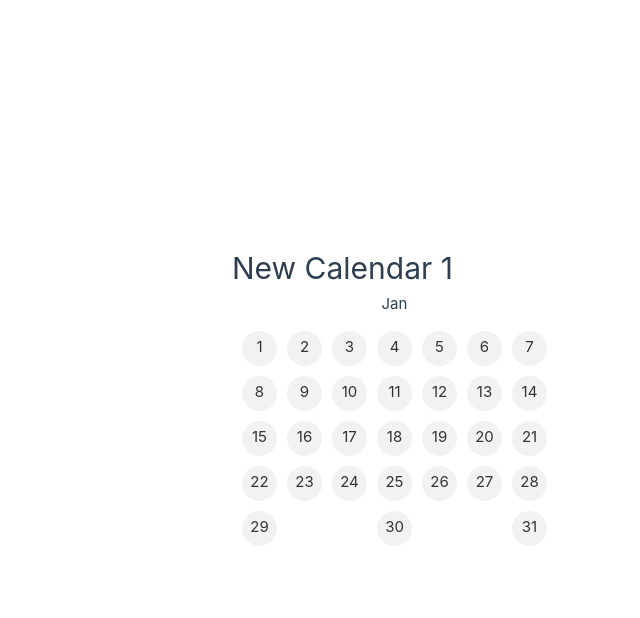
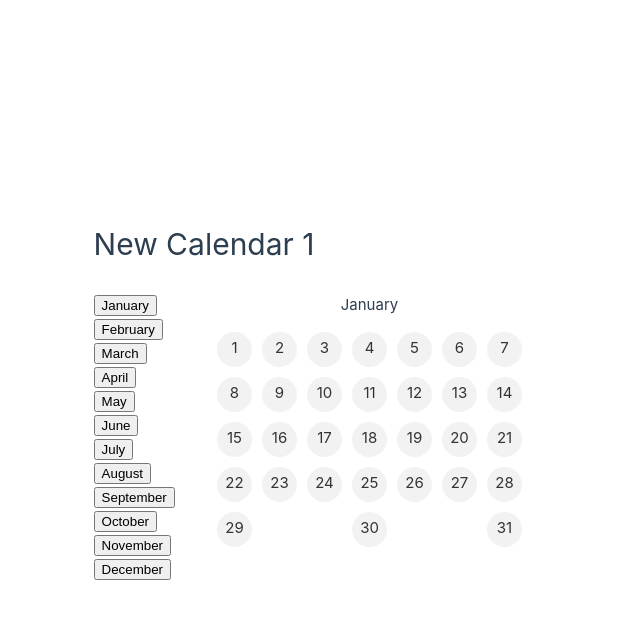
Before and after one commit to wildbeard/every-day-calendar, a Vue app: page / in a window 1280 px wide. Both pictures are taken after a click on the button "Add Calendar". Shown: the top 618 px of the page, without its empty margins (83-723 px from the left). Built offline with nearby package versions, Linux system fonts and the light colour scheme.

Commit message:
Can now swap calendars

```diff
--- a/src/components/Calendar.vue
+++ b/src/components/Calendar.vue
@@ -1,17 +1,15 @@
 <template>
   <div class="wrapper">
-    <div class="month"
-      v-for="(month, m) in months"
-      :key="m">
+    <div class="month" >
       <div class="month-name">
-        {{ month.month }}
+        {{ month.full }}
       </div>
       <div class="week" v-for="(week, w) in weeks" :key="w">
         <div class="day"
           v-for="(day, d) in week"
-          :key="`${m}-${d}`"
+          :key="`${month.short}-${d}`"
           :class="{ checked: day.checked }"
-          @click="toggleCheck(m, day.day - 1)">
+          @click="toggleCheck(day.day - 1)">
           {{ day.day }} <br>
         </div>
       </div>
@@ -20,29 +18,26 @@
 </template>
 
 <script setup lang="ts">
-import { ref, computed, defineProps, defineEmits } from 'vue';
+import { computed, defineProps, defineEmits } from 'vue';
 
+interface Day {
+  day: number,
+  checked: boolean,
+}
+interface Month {
+  short: string,
+  full: string,
+  days: Day[],
+}
 interface Props {
-  month: Number,
-  monthData: Array<{}>,
+  month: Month,
 }
 
 const props = defineProps<Props>();
-
-const currentYear = (new Date()).getFullYear();
-const daysInMonth = (month: number, year: number) => {
-  return 32 - (new Date(year, month, 32)).getDate();
-};
-const months = ref(Array.from([props.month], (_, i) => {
-  const m = new Date(0, i).toLocaleString('en-us', { month: 'short' });
-  return {
-    month: m,
-    days: Array.from(Array(daysInMonth(i, currentYear)), (_, d) => ({ day: d + 1, checked: false, })),
-  };
-}));
+const emits = defineEmits(['toggleDate']);
 
 const weeks = computed(() => {
-  const days = months.value[0].days;
+  const days = props.month.days;
   const weeks = [];
 
   for (let i = 0; i < days.length; i += 7) {
@@ -52,9 +47,24 @@ const weeks = computed(() => {
   return weeks;
 });
 
-const toggleCheck = (month: number, day: number) => {
-  months.value[month].days[day].checked = !months.value[month].days[day].checked;
-};
+function toggleCheck(day: number) {
+  const months = [
+    'Jan',
+    'Feb',
+    'Mar',
+    'Apr',
+    'May',
+    'Jun',
+    'Jul',
+    'Aug',
+    'Sep',
+    'Oct',
+    'Nov',
+    'Dec',
+  ];
+  const month = months.indexOf(props.month.short);
+  emits('toggleDate', { month, day });
+}
 </script>
 
 <style>
--- a/src/views/CalendarList.vue
+++ b/src/views/CalendarList.vue
@@ -8,6 +8,7 @@
           <router-link :to="`/calendars/${calendar.id}`">
             {{ calendar.name }}
           </router-link>
+          <button style="margin-left: 15px;" @click="removeCalendar(c)">x</button>
         </li>
         <li>
           <button @click="addCalendar">Add Calendar</button>
@@ -31,9 +32,20 @@ import {
 } from 'vue';
 import { useRouter } from 'vue-router';
 
+interface Day {
+  day: number,
+  checked: boolean,
+}
+interface Month {
+  short: string,
+  full: string,
+  days: Day[],
+}
 interface Calendar {
   id: string,
   name: string,
+  year: number,
+  data: Month,
 }
 
 const router = useRouter();
@@ -71,19 +83,36 @@ const getId = (): string => {
 
   return id;
 };
-const addCalendar = () => {
+function buildMonths(year: number): Array<Month> {
+  function daysInMonth (month: number, year: number) {
+    return 32 - (new Date(year, month, 32)).getDate();
+  }
+    return Array.from(Array(12), (_, i) => {
+      const month = new Date(0, i);
+      return {
+        short: month.toLocaleString('en-us', { month: 'short' }),
+        full: month.toLocaleString('en-us', { month: 'long' }),
+        days: Array.from(Array(daysInMonth(i, year)), (_, d) => ({ day: d + 1, checked: false })),
+      };
+    });
+}
+
+function addCalendar() {
   const count = calendars.value.length ? calendars.value.length + 1 : 1;
-  const calendar = {
+  const currentYear = (new Date()).getFullYear();
+  const calendar: Calendar = {
     id: getId(),
     name: `New Calendar ${count}`,
-    data: Array.from(Array(365), (_, i) => ({
-      day: i + 1,
-      checked: false,
-    })),
+    year: currentYear,
+    data: buildMonths(currentYear),
   };
   calendars.value.push(calendar);
   // Hacky Wacky Town
   handleUnload();
   router.push({ path: `/calendars/${calendar.id}` });
-};
+}
+
+function removeCalendar(idx: number) {
+  calendars.value.splice(idx, 1);
+}
 </script>
--- a/src/views/CalendarView.vue
+++ b/src/views/CalendarView.vue
@@ -1,9 +1,19 @@
 <template>
   <div v-if="pageReady">
     <h1>{{ calendar.name }}</h1>
-    <Calendar
-    :month="selectedMonth"
-    :month-data="monthData" />
+    <div class="d-flex">
+      <div>
+        <div v-for="m in 12" :key="m">
+          <button class="month-toggle" @click="toggleMonth(m - 1)">{{ getMonthName(m - 1) }}</button>
+        </div>
+      </div>
+
+      <div>
+        <Calendar
+          :month="calendar.data[monthToShow]"
+          @toggle-date="toggleDate" />
+      </div>
+    </div>
   </div>
 </template>
 
@@ -13,9 +23,19 @@ import { useRouter } from 'vue-router';
 //
 import Calendar from '../components/Calendar.vue';
 
+interface Day {
+  day: number,
+  checked: boolean,
+}
+interface Month {
+  short: string,
+  full: string,
+  days: Day[],
+}
 interface CalendarInterface {
   id?: string,
   name?: string,
+  data: Month[],
 }
 
 const props = defineProps({
@@ -23,13 +43,13 @@ const props = defineProps({
 });
 const router = useRouter();
 const pageReady = ref(false);
-const calendar = ref<CalendarInterface>({});
+const calendar = ref<CalendarInterface>();
+const monthToShow = ref(0);
 
 onBeforeMount(() => {
   const stored = localStorage.getItem('calendars');
 
   if (!stored) {
-    console.log('no stored');
     router.push({ path: '/calendars?notFound=true' });
     return;
   }
@@ -38,7 +58,6 @@ onBeforeMount(() => {
     .find((c: CalendarInterface) => c.id === props.id);
 
   if (!storedCalendar) {
-    console.log('specific not found');
     router.push({ path: '/calendars?notFound=true' });
     return;
   }
@@ -48,6 +67,36 @@ onBeforeMount(() => {
 
 pageReady.value = true;
 
-const selectedMonth = ref((new Date().getMonth()));
-const monthData = ref([{}]);
+function getMonthName(idx: number): String {
+  return (new Date(0, idx)).toLocaleString('en-us', { month: 'long' });
+}
+
+function toggleMonth(idx: number) {
+  monthToShow.value = idx;
+}
+
+function saveCalendar(calendar: CalendarInterface) {
+  const cals: Array<CalendarInterface> = JSON.parse(localStorage.getItem('calendars') ?? '');
+  const calIdx = cals.findIndex(c => c.id === calendar.id);
+
+  if (calIdx !== -1) {
+    cals.splice(calIdx, 0, calendar);
+    localStorage.setItem('calendars', JSON.stringify(cals));
+  }
+}
+
+function toggleDate({ month, day }: { month: number, day: number }) {
+  calendar.value.data[month].days[day].checked = !calendar.value.data[month].days[day].checked;
+  saveCalendar(calendar.value);
+}
 </script>
+
+<style scoped>
+.d-flex {
+  display: flex;
+  margin-top: 25px;
+}
+.d-flex div:first-child {
+  margin-right: 25px;
+}
+</style>
```
